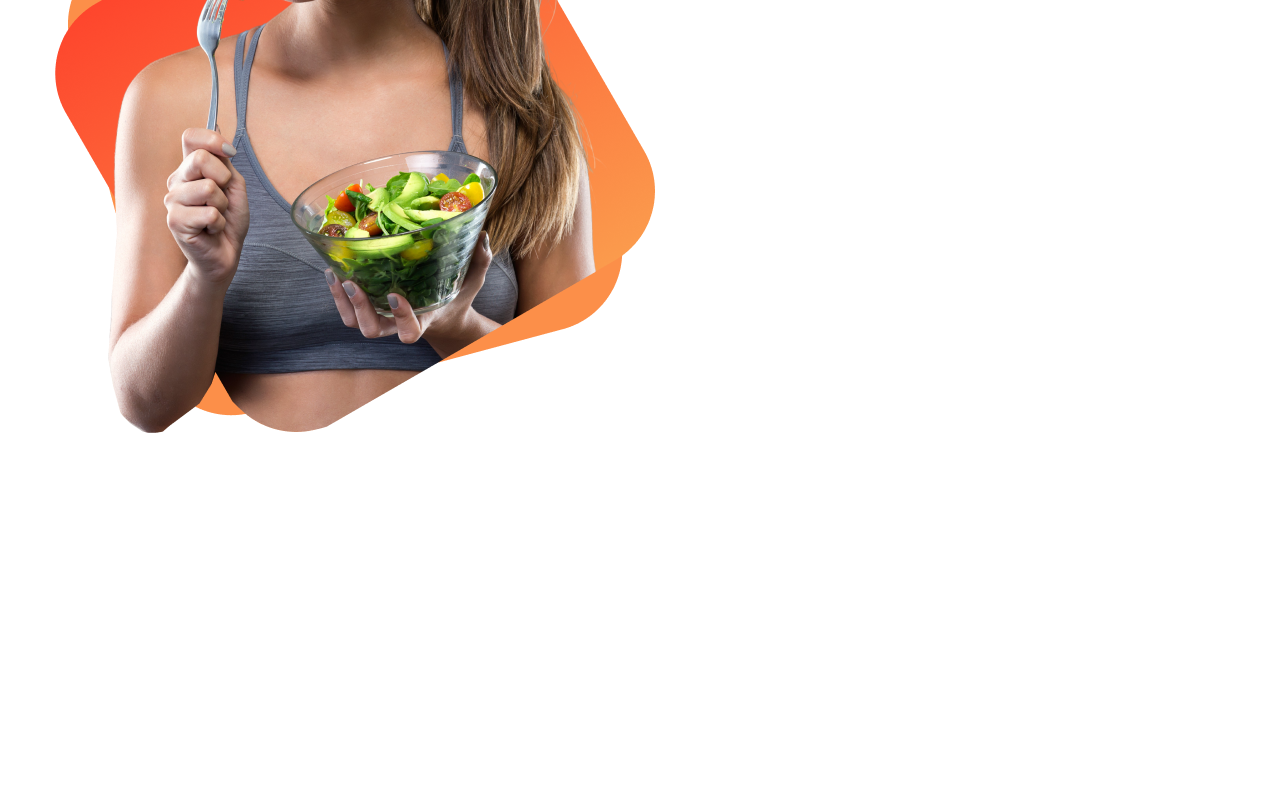
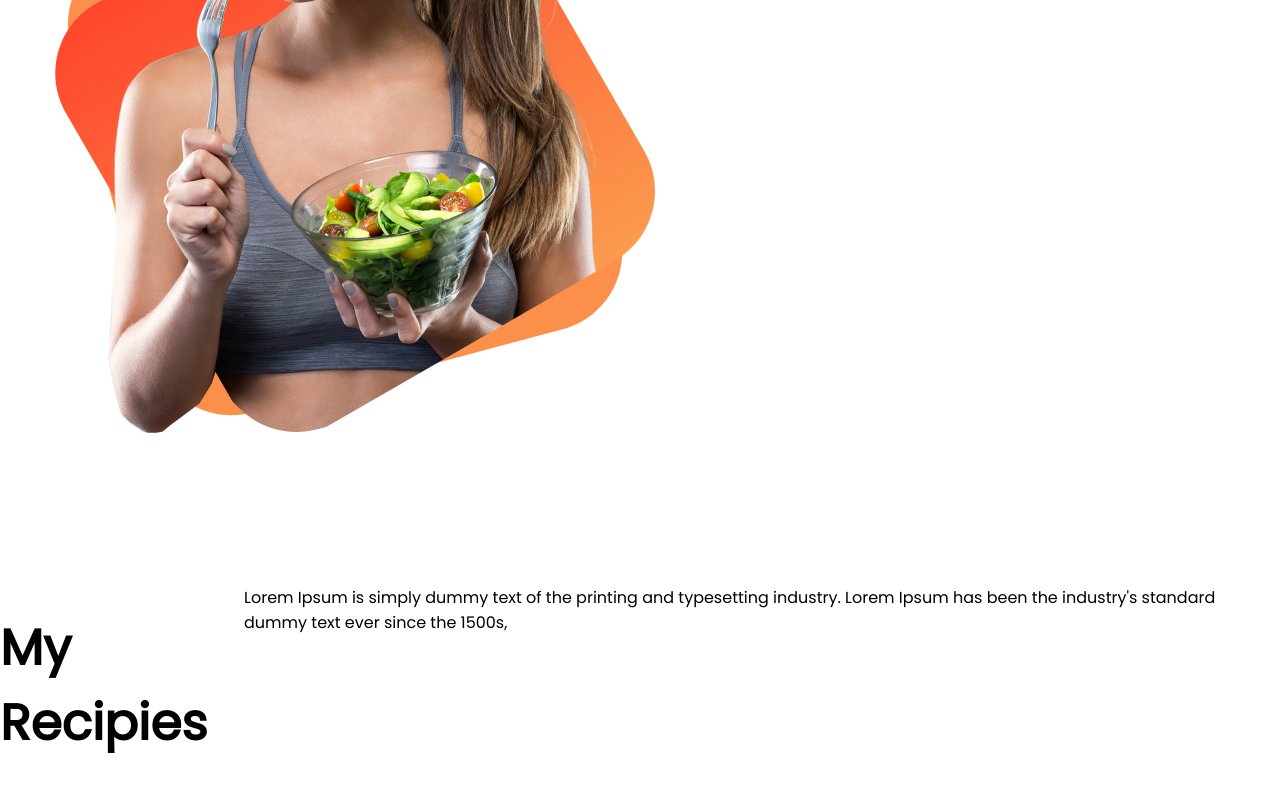
Before and after one commit to saleharahman/Food-Network, a plain HTML site: page index.html in a window 1280 px wide. Shown: the part 953-1758 px from the top of the page. Before the commit the page ends 1522 px from the top, so only its background shows below. Drawn offline with Linux system fonts and the light colour scheme.

Commit message:
food-network

```diff
--- a/index.html
+++ b/index.html
@@ -23,8 +23,6 @@
             <a class="link-button" target="_blank="
                 href="https://www.healthline.com/nutrition/50-super-healthy-foods">Order Food</a>
         </div>
-
-
         <div class="half-width">
             <img src="images/female/food network 84490.png" alt="">
         </div>
@@ -41,6 +39,11 @@
                 href="https://specialistdoctorsbd.com/nutritionist-diet-specialist/">Cntact me</a>
 
         </div>
+    </section>
+    <section class="My-Recipies">
+        <h1>My Recipies</h1>
+        <p>Lorem Ipsum is simply dummy text of the printing and typesetting industry. Lorem Ipsum has been the
+            industry's standard dummy text ever since the 1500s,</p>
 
     </section>
 
```
